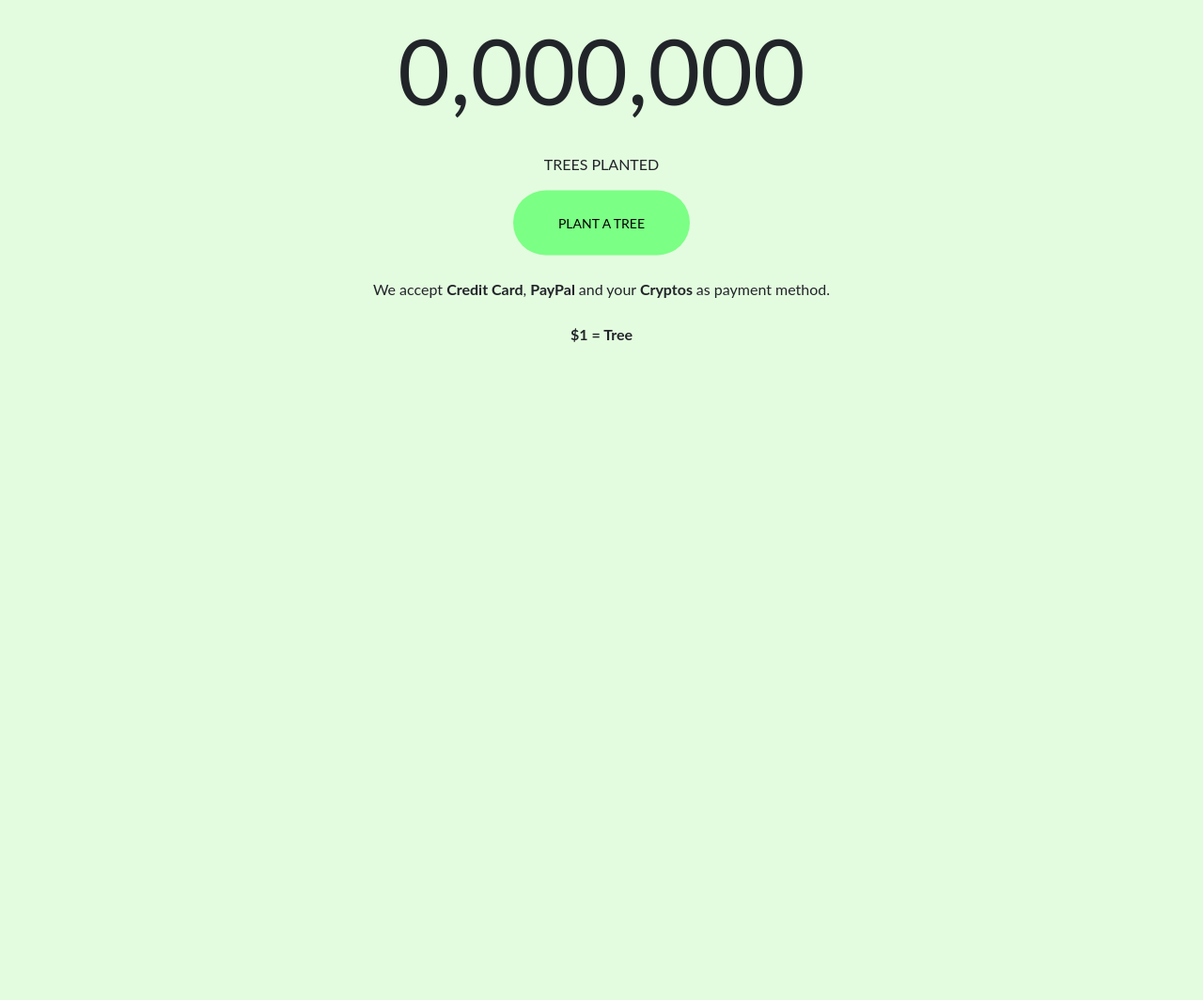
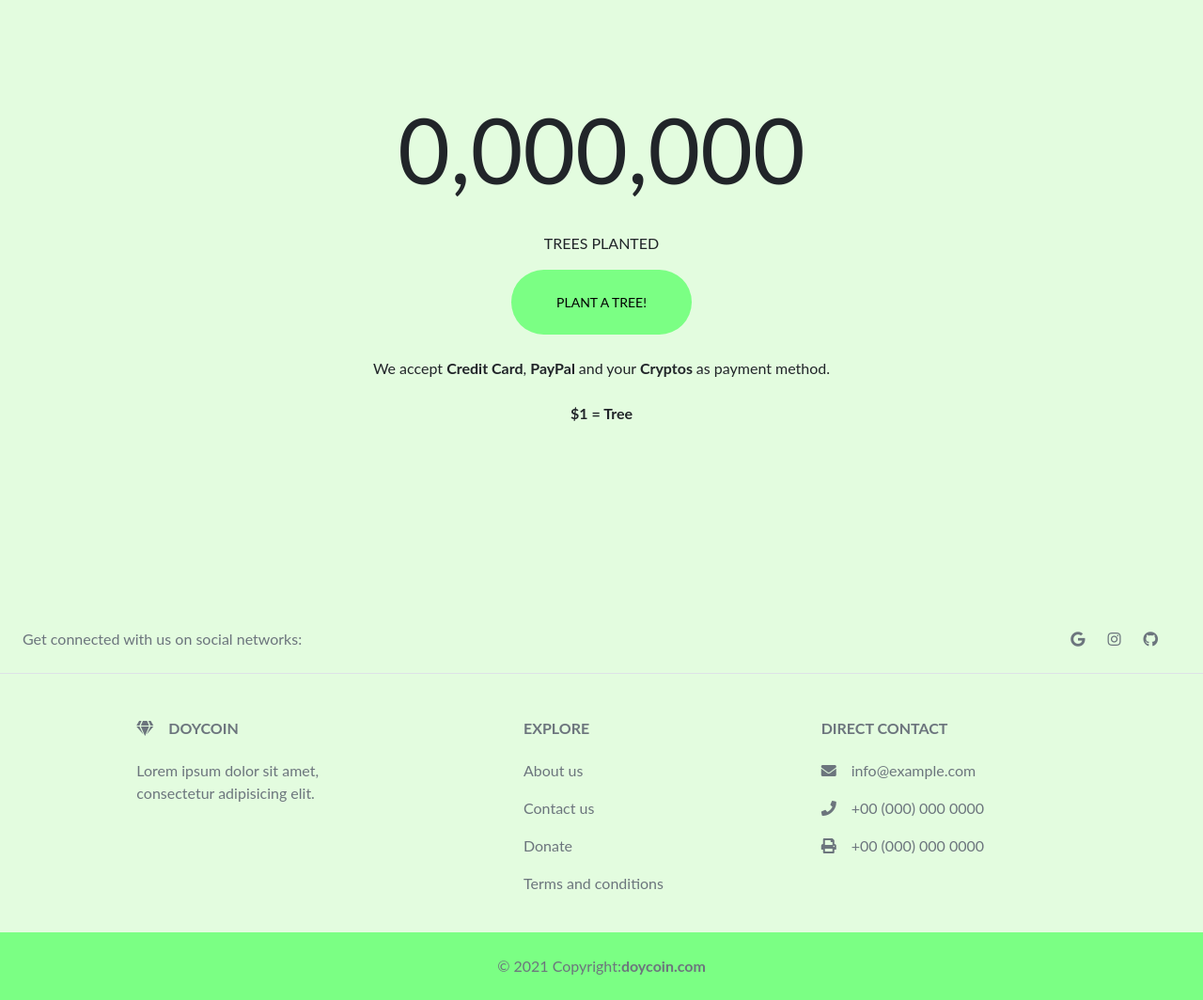
Before and after one commit to srteerra/doycoin-old, a website: page src/public/index.pug in a window 1280 px wide. Shown: the part 203-1267 px from the top of the page at 94% size. Before the commit the page ends 800 px from the top, so only its background shows below. Drawn offline with nearby package versions, Linux system fonts and the light colour scheme; files that its build step writes are made by us from their sources.

Commit message:
footer added

```diff
--- /dev/null
+++ b/src/public/components/includes/footer.pug
@@ -0,0 +1,58 @@
+footer(class='text-center text-lg-start bg-secundary text-muted')
+   section(class='d-flex justify-content-center justify-content-lg-between p-4 border-bottom')
+
+     // Left
+     div(class='me-5 d-none d-lg-block')
+       span Get connected with us on social networks:
+     // Ends of Left
+
+     // Right
+     div
+       a(href='', class='me-4 text-reset')
+         i(class='fab fa-google')
+       a(href='', class='me-4 text-reset')
+         i(class='fab fa-instagram')
+       a(href='', class='me-4 text-reset')
+         i(class='fab fa-github')
+     // Ends of Right
+
+   section(class='')
+     div(class='container text-center text-md-start mt-5')
+       div(class='row mt-3')
+         div(class='col-md-3 col-lg-4 col-xl-3 mx-auto mb-4')
+           h6(class='text-uppercase fw-bold mb-4')
+             i(class='fas fa-gem me-3')
+             | DoyCoin
+           p
+             | Lorem ipsum dolor sit amet, consectetur adipisicing elit.
+
+         div(class='col-md-2 col-lg-2 col-xl-2 mx-auto mb-4')
+           h6(class='text-uppercase fw-bold mb-4')
+             | Explore
+           p
+             a(href='#', class='text-reset') About us
+           p
+             a(href='#', class='text-reset') Contact us
+           p
+             a(href='#', class='text-reset') Donate
+           p
+             a(href='#', class='text-reset') Terms and conditions
+
+         div(class='col-md-4 col-lg-3 col-xl-3 mx-auto mb-md-0 mb-4')
+           h6(class='text-uppercase fw-bold mb-4')
+             | Direct Contact
+           p
+             i(class='fas fa-envelope me-3')
+             | info@example.com
+           p
+             i(class='fas fa-phone me-3')
+             | +00 (000) 000 0000
+           p
+             i(class='fas fa-print me-3')
+             | +00 (000) 000 0000
+
+   // Copyright
+   div(class='text-center p-4 bg-primary')
+     | © 2021 Copyright:
+     a(class='text-reset fw-bold', href='#') doycoin.com
+   // Ends of Copyright
--- a/src/public/components/includes/header.pug
+++ b/src/public/components/includes/header.pug
@@ -1,4 +1,4 @@
-nav(class='navbar navbar-expand-lg navbar-light fixed-top', id="mainNav")
+nav(class='navbar navbar-expand-lg navbar-light fixed-top position-relative', id="mainNav")
    div(class='container-fluid d-flex px-5 py-3')
       a(href='#', class='navbar-brand')
          // img(src="assets/logo.png", alt="", style='width:170px', id='DCLogo')
--- a/src/public/index.pug
+++ b/src/public/index.pug
@@ -6,6 +6,7 @@ head
    meta(http-equiv="X-UA-Compatible", content="ie=edge")
 
    link(href='css/index.css' rel='stylesheet')
+   link(rel="stylesheet", href="https://use.fontawesome.com/releases/v5.15.3/css/all.css", integrity="sha384-SZXxX4whJ79/gErwcOYf+zWLeJdY/qpuqC4cAa9rOGUstPomtqpuNWT9wdPEn2fk", crossorigin="anonymous")
    script(src='js/scrollreveal.js')
 
    title DoyCoin | Plant a tree
@@ -14,22 +15,23 @@ body(id='page-top')
    include components/includes/header.pug
 
    // Main
-   main(class='')
-      div(class='container position-absolute top-50 start-50 translate-middle p-4')
-         div(class='row h-100 align-items-center justify-content-center text-center')
-            div(class='col-lg-10')
-               p(class='fs-6', id='') 0,000,000
-               p(class='') TREES PLANTED
-            div(class='col-lg-8')
-               button(class='btn btn-primary text-dark py-4 px-5 rounded-pill border-0 btn-sm', data-bs-toggle='modal' data-bs-target='#donateModal') PLANT A TREE
-               p(class='my-4') We accept
-                  span(class='fw-bold') Credit Card
-                  | ,
-                  span(class='fw-bold') PayPal
-                  | and your
-                  span(class='fw-bold') Cryptos
-                  | as payment method.
-               p(class='my-4 fw-bold') $1 = Tree
+   main(class='position-relative my-5 py-5')
+      div(class='py-5')
+         div(class='container p-4')
+            div(class='row h-100 align-items-center justify-content-center text-center pt-3')
+               div(class='col-lg-10')
+                  p(class='fs-6', id='') 0,000,000
+                  p(class='') TREES PLANTED
+               div(class='col-lg-8')
+                  button(class='btn btn-primary text-dark py-4 px-5 rounded-pill border-0 btn-sm', data-bs-toggle='modal' data-bs-target='#donateModal') PLANT A TREE!
+                  p(class='my-4') We accept
+                     span(class='fw-bold') Credit Card
+                     | ,
+                     span(class='fw-bold') PayPal
+                     | and your
+                     span(class='fw-bold') Cryptos
+                     | as payment method.
+                  p(class='my-4 fw-bold') $1 = Tree
    // Ends of Main
 
    // Modal
@@ -43,7 +45,7 @@ body(id='page-top')
                form
                   div(class='container p-5')
                      div(class='mb-3')
-                        label(class='form-label', for='InputEmail') Your mail
+                        label(class='form-label', for='InputEmail') Your email
                         input(id='InputEmail', class='form-control', type='email', aria-describedby='emailHelp')
                      div(class='mb-3')
                         label(class='form-label', for='InputAddress') Address
@@ -56,6 +58,7 @@ body(id='page-top')
                         button(class='btn btn-primary', type='submit') Submit
             div(class='modal-footer')
    // Ends of Modal
+   include components/includes/footer.pug
 
    script(src="js/bootstrap.bundle.min.js")
    script(src="js/index.js")
```
Also changed, not shown: src/public/components/footer.scss (added), src/public/components/includes/footer.html (added), src/public/index.html.
